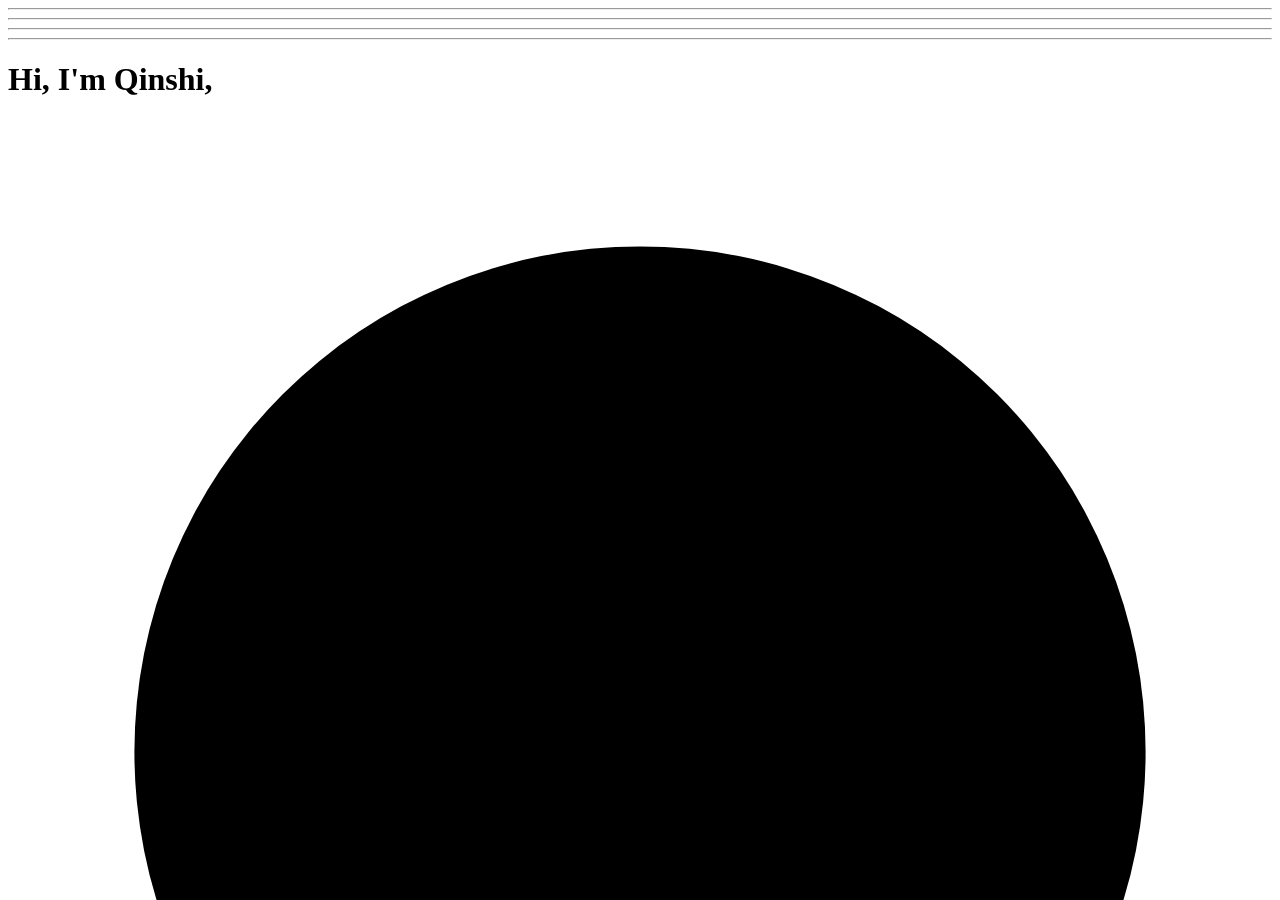
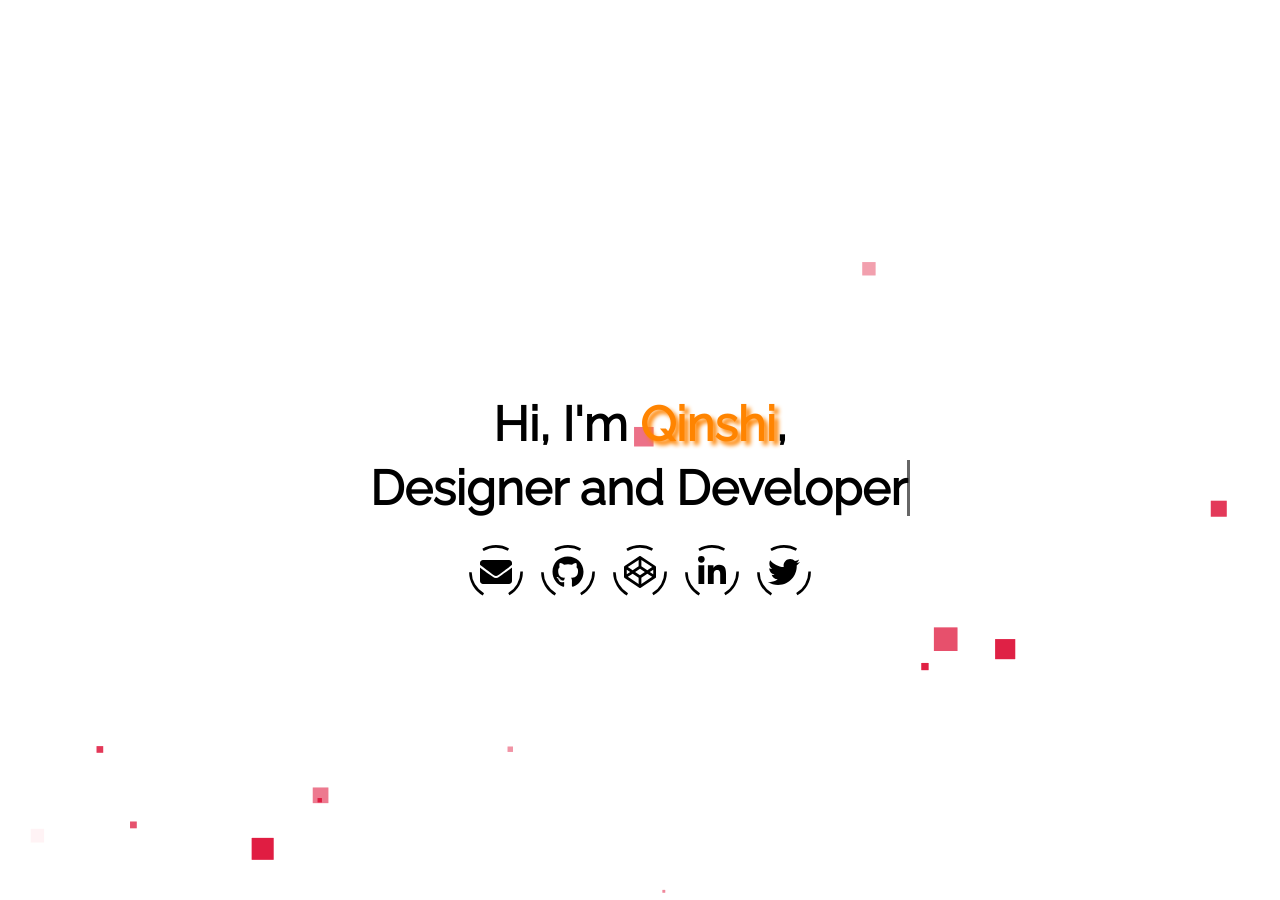
Before and after one commit to Carolzhangzz/VisualWebTemplate, a Jekyll site: the page built from index.html, in a window 1280 px wide and 900 px high. Built offline with Jekyll 4.4.1, drawn with Linux system fonts in a browser that asks for light colours; some of the changed text lies outside the part shown.

```diff
--- a/_config.yml
+++ b/_config.yml
@@ -7,7 +7,7 @@ title: Qinshi(Carol)Zhang
 description: Qinshi Zhang
 # baseurl: The subpath of your site
 # > set this to "", if you renamed the repository to <user>.github.io
-baseurl: "visualpage"
+baseurl: "/visualpage"
 
 # LANDING PAGE
 # username: This will displayed on the landing page as your name.
```
